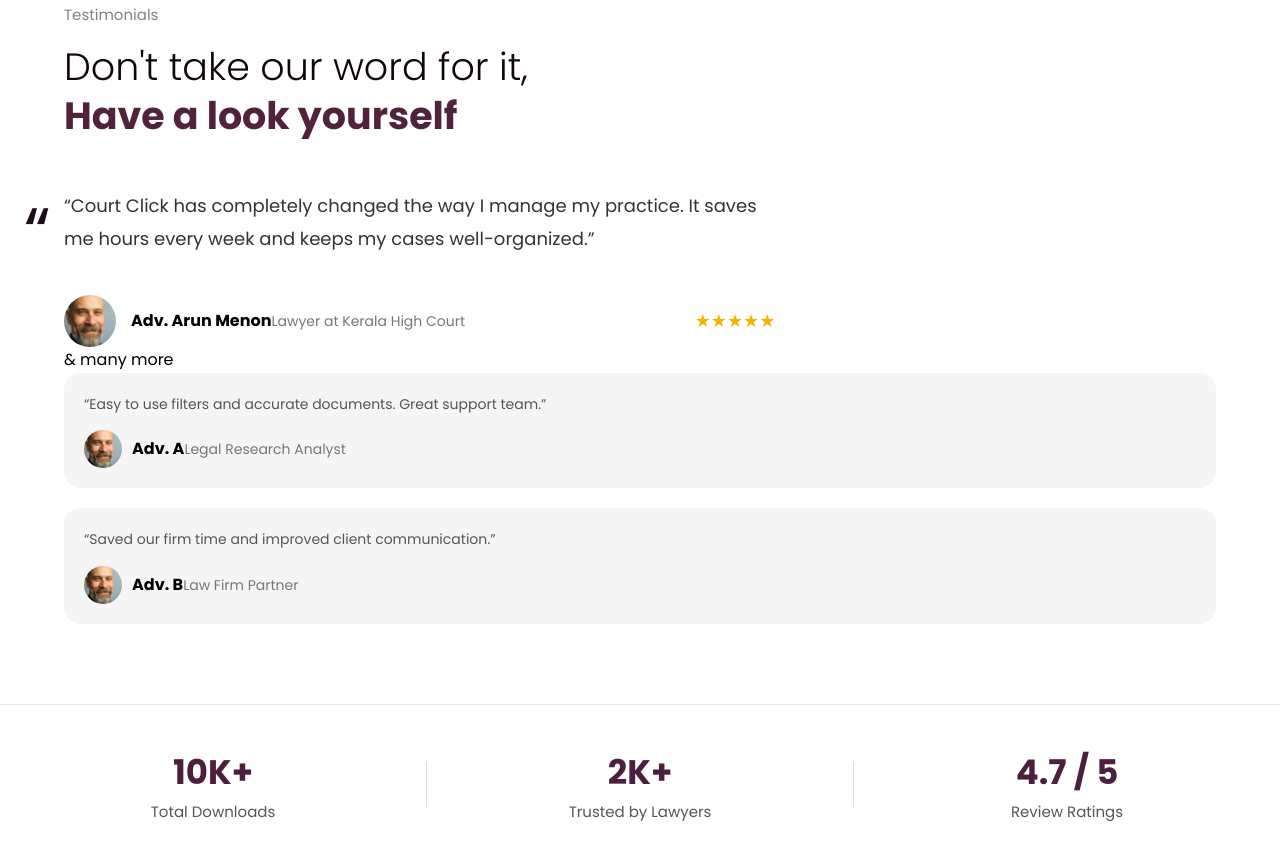
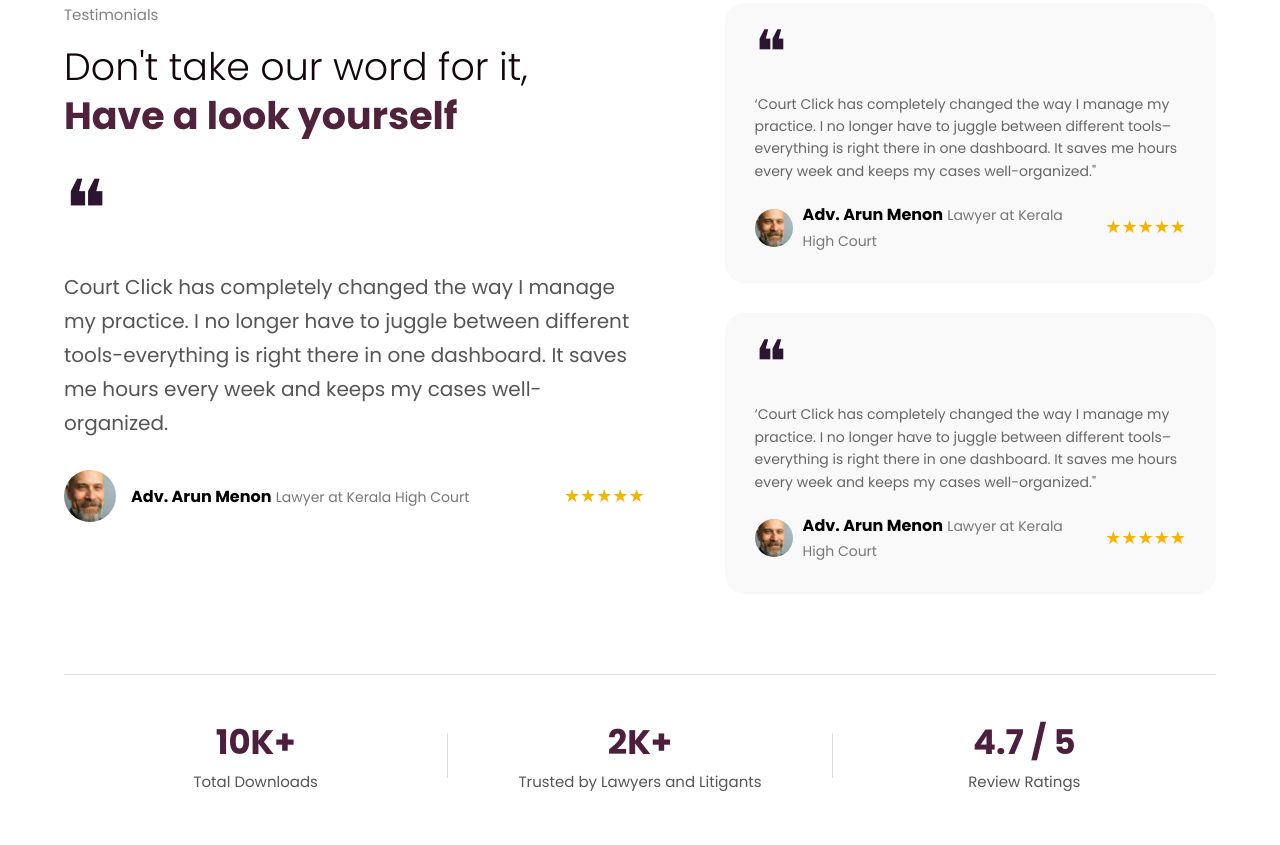
Before and after one commit to Nafih17/figma, a plain HTML site: page index.html in a window 1280 px wide. Shown: the part 4435-5280 px from the top of the page. Drawn offline with Linux system fonts and the light colour scheme.

Commit message:
version 2.2

```diff
--- a/index.html
+++ b/index.html
@@ -253,49 +253,64 @@
 
     <section class="testimonials">
       <div class="container">
+        <div class="test-grid">
+          <div class="test-left">
             <p class="eyebrow">Testimonials</p>
             <h2 class="section-title">Don't take our word for it,<br><span>Have a look yourself</span></h2>
 
-        <div class="test-grid">
-          <div class="test-left">
             <blockquote class="big-quote">
-              <p>“Court Click has completely changed the way I manage my practice. It saves me hours every week and
-                keeps my cases well-organized.”</p>
+              <div class="quote-icon">❝</div>
+              <p>Court Click has completely changed the way I manage my practice. I no longer have to juggle between
+                different tools-everything is right there in one dashboard. It saves me hours every week and keeps my
+                cases well-organized.</p>
               <footer>
                 <img src="images/lawyer at hc.png" alt="Adv. Arun Menon" class="avatar">
-                <div class="meta"><strong>Adv. Arun Menon</strong><span>Lawyer at Kerala High Court</span></div>
+                <div class="meta">
+                  <strong>Adv. Arun Menon</strong>
+                  <span>Lawyer at Kerala High Court</span>
+                </div>
                 <div class="stars">★★★★★</div>
               </footer>
             </blockquote>
           </div>
 
+          <div class="test-right">
+            <article class="mini-test">
+              <div class="quote-icon-small">❝</div>
+              <p>‘Court Click has completely changed the way I manage my practice. I no longer have to juggle between
+                different tools–everything is right there in one dashboard. It saves me hours every week and keeps my
+                cases well-organized."</p>
+              <footer>
+                <img src="images/lawyer at hc.png" alt="Adv. Arun Menon" class="avatar-small">
+                <div class="meta">
+                  <strong>Adv. Arun Menon</strong>
+                  <span>Lawyer at Kerala High Court</span>
                 </div>
-
-        <div class="test-separator">& many more</div>
-
-        <aside class="test-right">
-          <article class="mini-test">
-            <p>“Easy to use filters and accurate documents. Great support team.”</p>
-            <footer>
-              <img src="images/lawyer at hc.png" alt="" class="avatar-small">
-              <div class="meta"><strong>Adv. A</strong><span>Legal Research Analyst</span></div>
+                <div class="stars">★★★★★</div>
               </footer>
             </article>
 
             <article class="mini-test">
-            <p>“Saved our firm time and improved client communication.”</p>
+              <div class="quote-icon-small">❝</div>
+              <p>‘Court Click has completely changed the way I manage my practice. I no longer have to juggle between
+                different tools–everything is right there in one dashboard. It saves me hours every week and keeps my
+                cases well-organized."</p>
               <footer>
-              <img src="images/lawyer at hc.png" alt="" class="avatar-small">
-              <div class="meta"><strong>Adv. B</strong><span>Law Firm Partner</span></div>
+                <img src="images/lawyer at hc.png" alt="Adv. Arun Menon" class="avatar-small">
+                <div class="meta">
+                  <strong>Adv. Arun Menon</strong>
+                  <span>Lawyer at Kerala High Court</span>
+                </div>
+                <div class="stars">★★★★★</div>
               </footer>
             </article>
-        </aside>
+          </div>
         </div>
 
         <div class="metrics">
           <div class="metric"><strong>10K+</strong><span>Total Downloads</span></div>
           <div class="sep"></div>
-        <div class="metric"><strong>2K+</strong><span>Trusted by Lawyers</span></div>
+          <div class="metric"><strong>2K+</strong><span>Trusted by Lawyers and Litigants</span></div>
           <div class="sep"></div>
           <div class="metric"><strong>4.7 / 5</strong><span>Review Ratings</span></div>
         </div>
--- a/style.css
+++ b/style.css
@@ -737,30 +737,29 @@ ul {
 
 .test-grid {
   display: grid;
-  grid-template-columns: 1.4fr 0.6fr;
-  gap: 50px;
+  grid-template-columns: 1.1fr 0.9fr;
+  gap: 60px;
   align-items: start;
 }
 
 .big-quote {
-  padding-right: 60px;
+  padding-right: 20px;
+}
+
+.quote-icon {
+  font-family: serif;
+  font-size: 80px;
+  line-height: 1;
+  color: #2c1531;
+  margin-bottom: 20px;
+  margin-top: -20px;
 }
 
 .big-quote p {
-  font-size: 18px;
-  color: #333;
-  line-height: 1.8;
-  position: relative;
-  margin-bottom: 40px;
-}
-
-.big-quote p::before {
-  content: "“";
-  font-size: 70px;
-  color: #1f0d19;
-  position: absolute;
-  left: -40px;
-  top: -20px;
+  font-size: 20px;
+  color: #555;
+  line-height: 1.7;
+  margin-bottom: 30px;
 }
 
 .big-quote footer {
@@ -794,20 +793,29 @@ ul {
 .test-right {
   display: flex;
   flex-direction: column;
-  gap: 20px;
+  gap: 30px;
 }
 
 .mini-test {
-  background: #f5f5f5;
-  border-radius: 16px;
-  padding: 20px;
+  background: #f9f9f9;
+  border-radius: 20px;
+  padding: 30px;
+}
+
+.quote-icon-small {
+  font-family: serif;
+  font-size: 60px;
+  line-height: 1;
+  color: #2c1531;
+  margin-bottom: 10px;
+  margin-top: -10px;
 }
 
 .mini-test p {
   font-size: 14px;
-  color: #555;
+  color: #666;
   line-height: 1.6;
-  margin-bottom: 15px;
+  margin-bottom: 20px;
 }
 
 .mini-test footer {
@@ -1105,7 +1113,7 @@ ul {
     top: 100%;
     left: 0;
     width: 100%;
-    background: #2c1531;
+    background: linear-gradient(90deg, #511131, #2c1531);
     flex-direction: column;
     padding: 20px;
     gap: 20px;
@@ -1136,7 +1144,7 @@ ul {
   }
 
   .hero {
-    background: linear-gradient(180deg, #2c1531 0%, #1f0d19 100%);
+    background: linear-gradient(90deg, #511131, #2c1531);
     padding: 40px 0 60px;
     text-align: center;
   }
```
Lines whose indentation alone changed are shown as unchanged.
